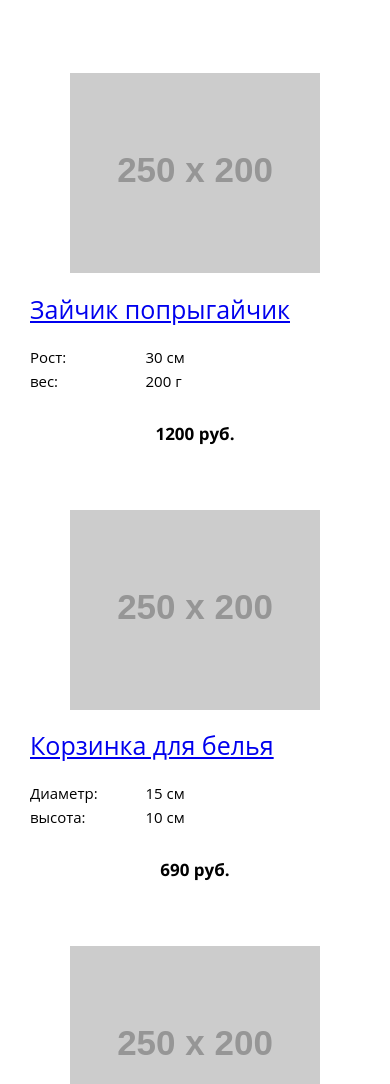
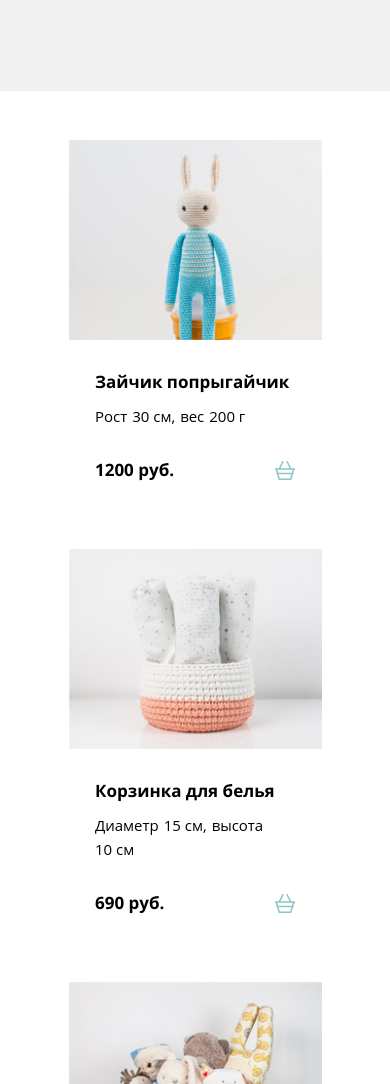
Before and after one commit to rezunenko/231296-mishka, a website: page catalog.html in a window 390 px wide. Shown: the part 233-1317 px from the top of the page. Drawn offline with nearby package versions, Linux system fonts and the light colour scheme; files that its build step writes are made by us from their sources; placeholder pictures from the web are drawn by us; files whose address does not match are found by name.

Commit message:
add product styles

```diff
--- a/catalog.html
+++ b/catalog.html
@@ -6,7 +6,7 @@
     <link rel="stylesheet" href="./css/style.css"/>
   </head>
   <body class="page">
-    <header class="page-header">
+    <header class="page-header  page-header--no-bg">
       <a href="index.html" title="Главная страница">
         <img class="page-header__logo" src="img/logo-mobile.svg" width="90" height="35" alt='Логотип магазина "Мишка"'/>
       </a>
@@ -33,59 +33,55 @@
         </ul>
       </nav>
       <h1 class="page-header__title">Каталог товаров</h1>
+
     </header>
 
     <main class="page-content">
       <section class="products">
         <article class="product">
-          <a href="#" title="Зайчик попрыгайчик">
-            <img src="http://placehold.it/250x200" alt="Зайчик попрыгайчик" class="product__preview"/>
-          </a>
-          <a href="#" title="Зайчик попрыгайчик">
+          <a class="product__link" href="#" title="Зайчик попрыгайчик">
+            <img class="product__preview" src="./img/photo-1-mobile@1x.jpg" width="253" height="200" alt="Зайчик попрыгайчик"/>
             <h2 class="product__title">Зайчик попрыгайчик</h2>
-          </a>
 
             <dl class="features product__features">
-            <dt class="features__term">Рост</dt>
-            <dd class="features__value">30 см</dd>
-            <dt class="features__term">вес</dt>
-            <dd class="features__value">200 г</dd>
+              <dt class="features__term  features__term--inline">Рост</dt>
+              <dd class="features__value  features__value--inline">30 см</dd>
+              <dt class="features__term  features__term--inline">вес</dt>
+              <dd class="features__value  features__value--inline">200 г</dd>
             </dl>
             <p class="product__cost-wrapper  product__cost-wrapper--wide"><span class="product__cost">1200 руб.</span></p>
+          </a>
         </article>
 
         <article class="product">
-          <a href="#" title="Корзинка для белья">
-            <img src="http://placehold.it/250x200" alt="Корзинка для белья" class="product__preview"/>
-          </a>
-          <a href="#" title="Корзинка для белья">
+          <a class="product__link" href="#" title="Корзинка для белья">
+            <img class="product__preview" src="./img/photo-2-mobile@1x.jpg" width="253" height="200" alt="Корзинка для белья"/>
+
             <h2 class="product__title">Корзинка для белья</h2>
-          </a>
 
             <dl class="features product__features">
-            <dt class="features__term">Диаметр</dt>
-            <dd class="features__value">15 см</dd>
-            <dt class="features__term">высота</dt>
-            <dd class="features__value">10 см</dd>
+              <dt class="features__term  features__term--inline">Диаметр</dt>
+              <dd class="features__value  features__value--inline">15 см</dd>
+              <dt class="features__term  features__term--inline">высота</dt>
+              <dd class="features__value  features__value--inline">10 см</dd>
             </dl>
             <p class="product__cost-wrapper  product__cost-wrapper--wide"><span class="product__cost">690 руб.</span></p>
+          </a>
         </article>
 
         <article class="product">
-          <a href="#" title="Большая корзинка для игрушек">
-            <img src="http://placehold.it/250x200" alt="Большая корзинка для игрушек" class="product__preview"/>
-          </a>
-          <a href="#" title="Большая корзинка для игрушек">
+          <a class="product__link" href="#" title="Большая корзинка для игрушек">
+            <img class="product__preview" src="./img/photo-3-mobile@1x.jpg" width="253" height="200" alt="Большая корзинка для игрушек"/>
             <h2 class="product__title">Большая корзинка для игрушек</h2>
-          </a>
 
             <dl class="features product__features">
-            <dt class="features__term">Диаметр</dt>
-            <dd class="features__value">30 см</dd>
-            <dt class="features__term">высота</dt>
-            <dd class="features__value">30 см</dd>
+              <dt class="features__term  features__term--inline">Диаметр</dt>
+              <dd class="features__value  features__value--inline">30 см</dd>
+              <dt class="features__term  features__term--inline">высота</dt>
+              <dd class="features__value  features__value--inline">30 см</dd>
             </dl>
             <p class="product__cost-wrapper  product__cost-wrapper--wide"><span class="product__cost">1500 руб.</span></p>
+          </a>
         </article>
       </section>
 
--- a/sass/blocks/features.scss
+++ b/sass/blocks/features.scss
@@ -3,7 +3,7 @@
   @include clearfix;
 }
 
-.features__term {
+.features__term--table {
   display: block;
   float: left;
   width: 35%;
@@ -13,10 +13,32 @@
   @include postfix(':');
 }
 
-.features__value {
+.features__value--table {
   display: block;
   float: left;
   width: 65%;
   margin: 0;
   padding: 0;
 }
+
+.features__term--inline {
+  display: inline-block;
+  float: left;
+  width: auto;
+  margin-right: 5px;
+
+  &:not(:first-of-type) {
+    @include prefix(',');
+    &:before {
+      margin-right: 5px;
+    }
+  }
+}
+
+.features__value--inline {
+  display: inline-block;
+  float: left;
+  width: auto;
+  margin: 0;
+  padding: 0;
+}
--- a/sass/blocks/page-header.scss
+++ b/sass/blocks/page-header.scss
@@ -3,6 +3,10 @@
   padding-top: 80px;
 
   background: url('./../../img/hero-mobile@1x.jpg') no-repeat 50% 80px;
+
+  &--no-bg {
+    background: $color-header;
+  }
 }
 
 .page-header__logo {
@@ -15,7 +19,8 @@
 }
 
 .page-header__title {
-  margin: 76px 20px 120px 20px;
+  display: block;
+  padding: 86px 20px 110px 20px;
 
   font-size: $font-size-xxx-large;
   line-height: $line-height-large;
--- a/sass/blocks/product.scss
+++ b/sass/blocks/product.scss
@@ -3,9 +3,20 @@
 }
 
 .product__title {
-  font-size: $font-size-xx-large;
-  line-height: $line-height-large;
-  font-weight: normal;
+  max-width: 200px;
+  margin: 30px auto 10px auto;
+
+  font-size: $font-size-large;
+  line-height: $line-height-regular;
+  font-weight: bold;
+
+  &--top {
+    max-width: 100%;
+
+    font-size: $font-size-xx-large;
+    line-height: $line-height-large;
+    font-weight: normal;
+  }
 }
 
 .product__meta {
@@ -26,4 +37,41 @@
   font-size: $font-size-large;
   font-weight: bold;
   text-align: center;
+
+  &--wide {
+    position: relative;
+    max-width: 200px;
+    margin: 0 auto 30px auto;
+    text-align: left;
+
+    @include link-icon-right(20px, 20px, './../../img/icon-cart.svg', 0px, transparent);
+  }
 }
+
+.product__features {
+  max-width: 200px;
+  margin: 0 auto 30px auto;
+
+  &--full-width {
+    max-width: 100%;
+  }
+}
+
+.product__link {
+  display: block;
+  box-sizing: border-box;
+
+  text-decoration: none;
+  color:black;
+
+  border: 1px solid transparent;
+
+  &:hover, &focus {
+    border-color: $color-border;
+    box-shadow: 0 6px 10px rgba(0,0,0, 0.1);
+  }
+
+  &:active {
+    box-shadow: 0 3px 5px rgba(0, 0, 0, 0.1);
+  }
+}
--- /dev/null
+++ b/sass/blocks/products.scss
@@ -0,0 +1,3 @@
+.products {
+  padding: 30px 0;
+}
--- a/sass/mixins.scss
+++ b/sass/mixins.scss
@@ -14,6 +14,13 @@
 
 @mixin postfix($symbol) {
   &:after {
+    content: $symbol;
+    display: inline-block;
+  }
+}
+
+@mixin prefix($symbol) {
+  &:before {
     content: $symbol;
     display: inline-block;
   }
--- a/sass/style.scss
+++ b/sass/style.scss
@@ -22,3 +22,4 @@
 @import 'blocks/overlay';
 @import 'blocks/modal';
 @import 'blocks/size-form';
+@import 'blocks/products';
--- a/sass/variables.scss
+++ b/sass/variables.scss
@@ -43,6 +43,7 @@ $color-btn: $asphalt;
 $color-feature: $light-blue;
 $menu-icon: $light-grey;
 $menu-icon-hover: $light-blue;
+$color-header: $pearl;
 $color-footer: $pearl;
 $color-logo: $color-text;
 $color-logo-hover: $light-aquamarin;
```
Also changed, not shown: index.html (+5 -5 lines). Lines whose indentation alone changed are shown as unchanged.
